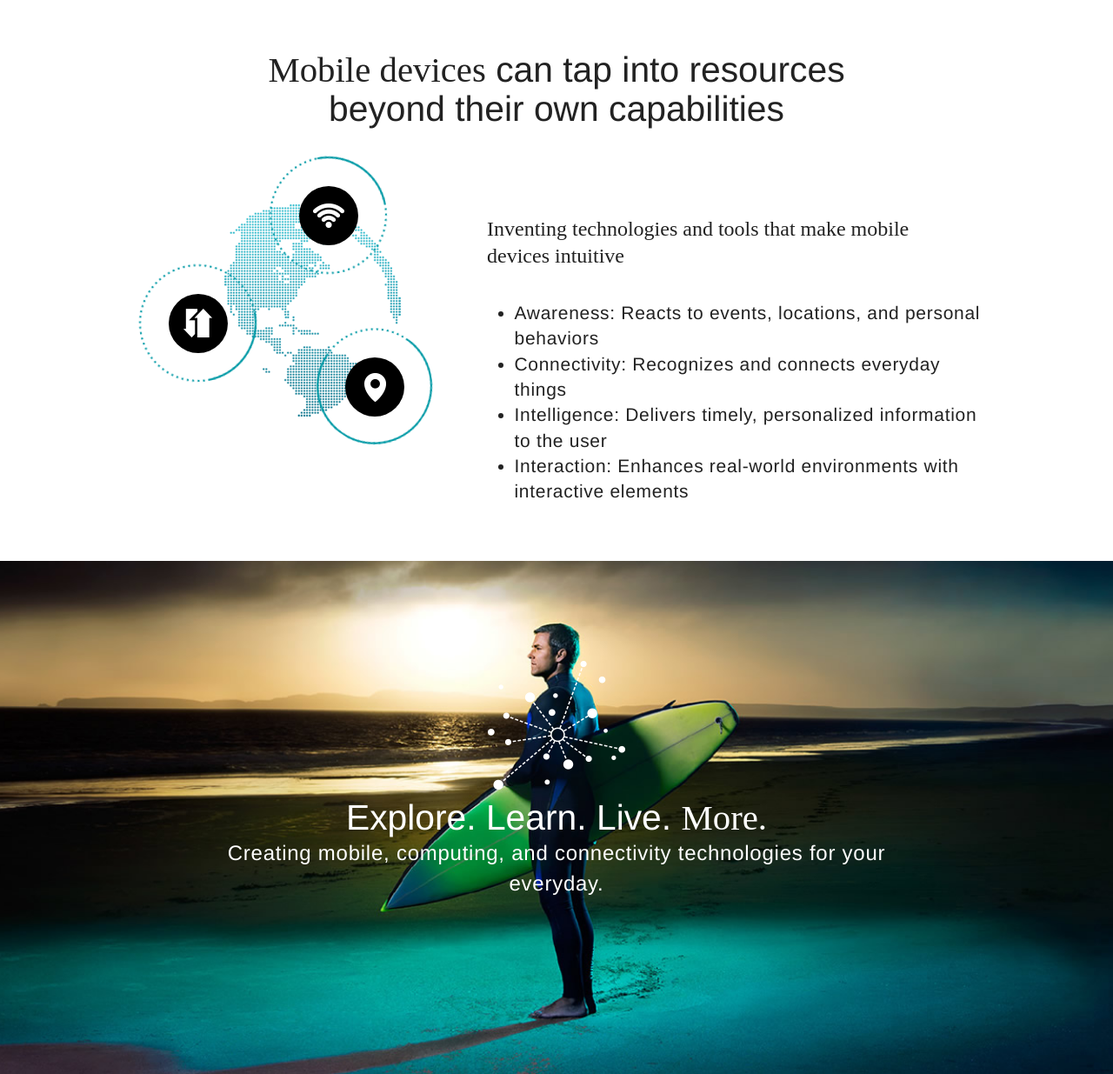
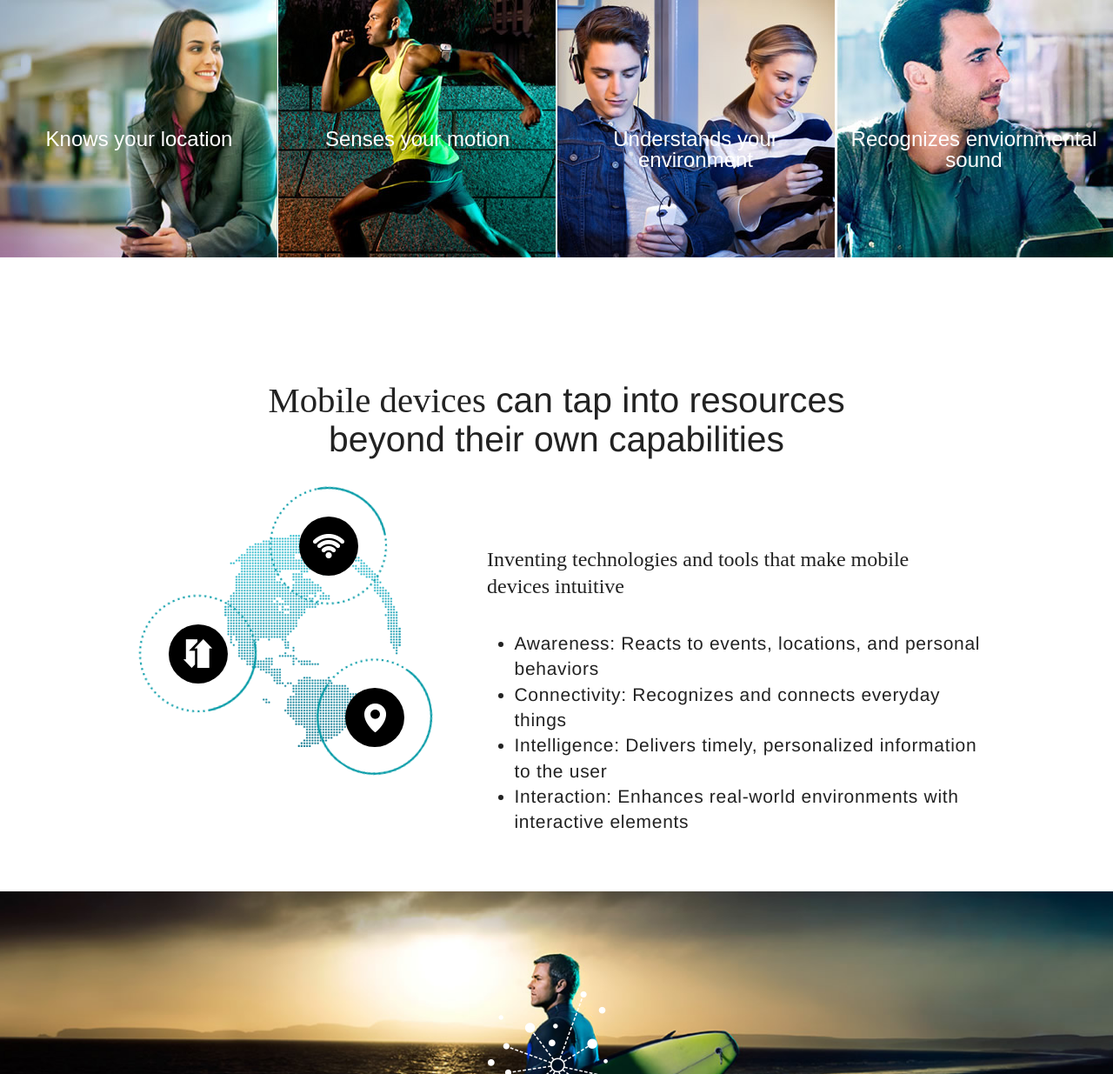
Before and after one commit to ninthlink/qhtml5modules, a PHP site: page / in a window 1280 px wide. Shown: the top 1235 px of the page at 87% size. Run offline with PHP 8.4, Linux system fonts and the light colour scheme; some libraries are stand-ins or nearby versions; some web fonts are replaced.

Commit message:
4 across

```diff
--- a/modules/who-is-qualcomm/css/main.css
+++ b/modules/who-is-qualcomm/css/main.css
@@ -334,6 +334,49 @@ sup {
     width: 90%;
     margin: auto 5%;
 }
+/* #17 across4 */
+#across4 ul {
+	float: left;
+	width: 100%;
+	margin: 0;
+	padding: 0;
+	list-style: none;
+}
+#across4 li {
+	float: left;
+	width: 100%;
+	margin: 0;
+	padding: 0;
+	position: relative;
+}
+#across4 img {
+	float: left;
+	width: 100%;
+	height: auto;
+	position: relative;
+	z-index: 1;
+}
+#across4 .c {
+	float: left;
+	width: 100%;
+	position: absolute;
+	top: 50%;
+	left: 0;
+	font: 24px/100% "Qualcomm-Semibold", sans-serif;
+	color: #fff;
+	z-index: 2;
+	text-align: center;
+}
+@media only screen and (min-width: 600px) {
+	#across4 li {
+		width: 50%
+	}
+}
+@media only screen and (min-width: 960px) {
+	#across4 li {
+		width: 25%;
+	}
+}
 /* #18 tap */
 #tap .text-position ul li {
 	position: relative;
--- a/modules/who-is-qualcomm/index.php
+++ b/modules/who-is-qualcomm/index.php
@@ -50,6 +50,16 @@
 			</header>
 			*/ ?>
 			<div id="content">
+
+				<?php // Slide #17 ?>
+				<section id="across4" class="bg-white block">
+          	<ul>
+            	<li class="a1"><img src="img/41.jpg" width="320" height="296" alt="" /><span class="c">Knows your location</span></li>
+            	<li class="a2"><img src="img/42.jpg" width="320" height="296" alt="" /><span class="c">Senses your motion</span></li>
+            	<li class="a3"><img src="img/43.jpg" width="320" height="296" alt="" /><span class="c">Understands your environment</span></li>
+            	<li class="a4"><img src="img/44.jpg" width="320" height="296" alt="" /><span class="c">Recognizes enviornmental sound</span></li>
+            </ul>
+        </section>
 
 				<?php // Slide #18 ?>
 				<section id="tap" class="bg-white block">
```
Also changed, not shown: modules/who-is-qualcomm/img/41.jpg (added), modules/who-is-qualcomm/img/42.jpg (added), modules/who-is-qualcomm/img/43.jpg (added), modules/who-is-qualcomm/img/44.jpg (added), modules/who-is-qualcomm/img/bg-4across.jpg (deleted).
